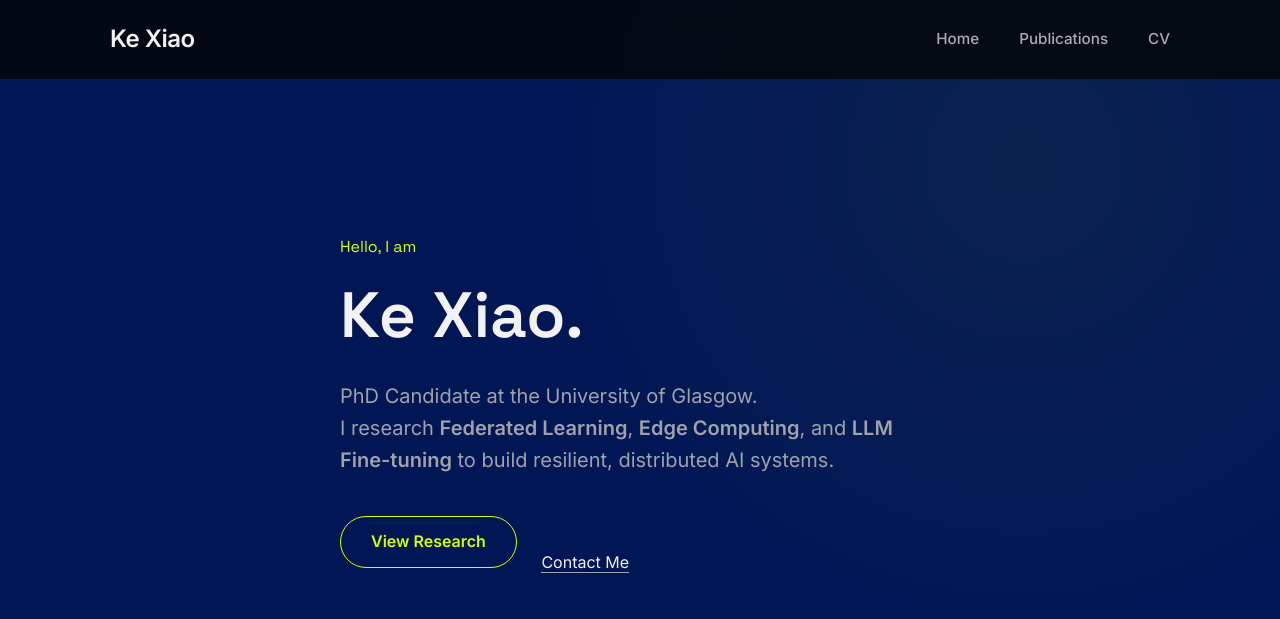
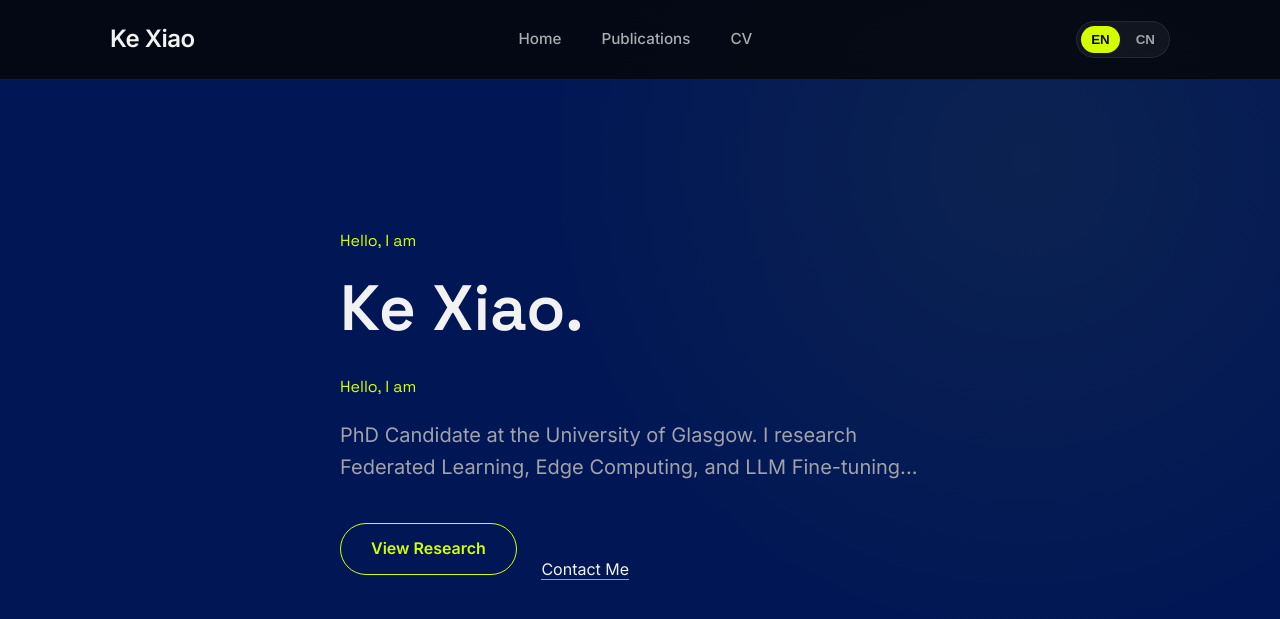
Before and after one commit to shock-xiaoke/shock-xiaoke.github.io, a Jekyll site: the page built from index.html, in a window 1280 px wide and 900 px high. Shown: the top 619 px of the window. Built offline with Jekyll 4.4.1, drawn with Linux system fonts in a browser that asks for light colours; nearby versions of some CDN libraries.

Commit message:
add zh-CN support

```diff
--- a/_layouts/default.html
+++ b/_layouts/default.html
@@ -20,6 +20,30 @@
     <link rel="stylesheet" href="{{ '/assets/css/style.css' | relative_url }}">
 </head>
 
+<script>
+    const dict = {{ site.data.i18n | jsonify }};
+    const langButtons = document.querySelectorAll('[data-lang-btn]');
+    const transEls = document.querySelectorAll('[data-i18n], [data-en]');
+    function resolveKey(obj, path) { return path.split('.').reduce((o, k) => o?.[k], obj); }
+    function applyLang(lang) {
+        const isCn = lang === 'cn';
+        document.documentElement.lang = isCn ? 'zh' : 'en';
+        localStorage.setItem('lang', lang);
+        langButtons.forEach(btn => btn.classList.toggle('active', btn.dataset.langBtn === lang));
+        transEls.forEach(el => {
+            const key = el.dataset.i18n;
+            const fromDict = key ? resolveKey(dict[lang], key) : null;
+            const fallback = el.dataset[lang];
+            const text = fromDict ?? fallback;
+            if (text) el.innerHTML = text;
+        });
+    }
+    const saved = localStorage.getItem('lang') || 'en';
+    applyLang(saved);
+    langButtons.forEach(btn => btn.addEventListener('click', () => applyLang(btn.dataset.langBtn)));
+</script>
+
+
 <body>
 
     <!-- Navigation -->
@@ -32,6 +56,10 @@
                 <!-- Placeholder for Blog if you create standard posts later -->
                 <!-- <a href="{{ '/blog.html' | relative_url }}">Blog</a> -->
                 <a href="{{ site.cv_url }}" target="_blank">CV</a>
+            </div>
+            <div class="lang-switch">
+                <button type="button" data-lang-btn="en" class="active">EN</button>
+                <button type="button" data-lang-btn="cn">CN</button>
             </div>
         </div>
     </nav>
--- a/assets/css/style.css
+++ b/assets/css/style.css
@@ -56,6 +56,30 @@
 }
 
 /* --- UTILITIES --- */
+.lang-switch {
+    display: inline-flex;
+    gap: 6px;
+    background: rgba(255, 255, 255, 0.05);
+    padding: 4px;
+    border-radius: 999px;
+    border: 1px solid var(--card-border);
+}
+
+.lang-switch button {
+    border: none;
+    background: transparent;
+    color: var(--text-secondary);
+    padding: 6px 10px;
+    border-radius: 999px;
+    cursor: pointer;
+    font-weight: 600;
+}
+
+.lang-switch button.active {
+    background: var(--accent);
+    color: #0b0b0f;
+}
+
 .filter-btn.active-filter {
     background: var(--accent);
     color: #0b0b0f;
--- a/index.html
+++ b/index.html
@@ -8,12 +8,9 @@
     <div class="container">
         <div class="hero-content">
             <span class="hero-pre">Hello, I am</span>
-            <h1 class="hero-title">Ke Xiao.</h1>
-            <p class="hero-desc">
-                PhD Candidate at the University of Glasgow.<br>
-                I research <strong>Federated Learning</strong>, <strong>Edge Computing</strong>, and <strong>LLM
-                    Fine-tuning</strong> to build resilient, distributed AI systems.
-            </p>
+            <h1 class="hero-title">Ke Xiao.</h1> <!-- stays English -->
+            <span class="hero-pre" data-i18n="hero.pre">{{ site.data.i18n.en.hero.pre }}</span>
+            <p class="hero-desc" data-i18n="hero.desc">{{ site.data.i18n.en.hero.desc }}</p>
             <div class="hero-cta">
                 <a href="#publications" class="btn">View Research</a>
                 <a href="mailto:{{ site.email }}"
@@ -27,7 +24,9 @@
 <section id="about" class="section-pad">
     <div class="container">
         <div class="section-header reveal">
-            <h2 class="section-title">About Me</h2>
+            <h2 class="section-title" data-i18n="about.title">{{ site.data.i18n.en.about.title }}</h2>
+
+
         </div>
 
         <div style="display: grid; grid-template-columns: 1fr 1fr; gap: 50px;">
@@ -46,7 +45,7 @@
                     IEEE ICDCS.
                 </p>
 
-                <h3 style="margin-top: 40px; margin-bottom: 20px;">Research Interests</h3>
+                <h3 style="margin-top: 40px;" data-i18n="about.interests">{{ site.data.i18n.en.about.interests }}</h3>
                 <div style="display: flex; flex-wrap: wrap; gap: 10px;">
                     <span class="badge">Federated Learning</span>
                     <span class="badge">Edge Computing</span>
@@ -57,7 +56,8 @@
             </div>
 
             <div class="reveal">
-                <h3 style="margin-bottom: 30px;">Education</h3>
+                <h3 style="margin-bottom: 30px;" data-i18n="about.education">{{ site.data.i18n.en.about.education }}
+                </h3>
                 <div class="timeline">
                     <div class="timeline-item">
                         <span class="timeline-date">2024 - Present</span>
@@ -84,8 +84,8 @@
 <section id="news" class="section-pad news-section">
     <div class="container">
         <div class="section-header reveal" style="align-items: center;">
-            <h2 class="section-title">News</h2>
-            <span class="news-hint">Recent updates & milestones</span>
+            <h2 class="section-title" data-i18n="news.title">{{ site.data.i18n.en.news.title }}</h2>
+            <span class="news-hint" data-i18n="news.hint">{{ site.data.i18n.en.news.hint }}</span>
         </div>
 
         <div class="news-grid">
@@ -100,16 +100,15 @@
                     <span class="news-tag">{{ item.tag }}</span>
                     {% endif %}
                 </div>
-                <h3 class="news-title">
-                    {% if item.url %}
-                    <a href="{{ item.url }}" target="_blank" rel="noopener">{{ item.title }}</a>
-                    {% else %}
+                <h3 class="news-title" data-en="{{ item.title | escape }}"
+                    data-cn="{{ item.title_cn | default: item.title | escape }}">
                     {{ item.title }}
-                    {% endif %}
                 </h3>
-                {% if item.description %}
-                <p class="news-desc">{{ item.description }}</p>
-                {% endif %}
+                <p class="news-desc" data-en="{{ item.description | escape }}"
+                    data-cn="{{ item.description_cn | default: item.description | escape }}">
+                    {{ item.description }}
+                </p>
+
             </article>
             {% endfor %}
             {% else %}
@@ -123,8 +122,9 @@
 <section id="publications" class="section-pad" style="background: rgba(255,255,255,0.01);">
     <div class="container">
         <div class="section-header reveal">
-            <h2 class="section-title">Selected Publications</h2>
-            <a href="{{ '/publications.html' | relative_url }}" style="font-size: 1.1rem;">View All &rarr;</a>
+            <h2 class="section-title" data-i18n="pubs.title">{{ site.data.i18n.en.pubs.title }}</h2>
+            <a href="{{ '/publications.html' | relative_url }}" data-i18n="pubs.view_all">{{
+                site.data.i18n.en.pubs.view_all }}</a>
         </div>
 
         <div class="grid-2">
```
Also changed, not shown: _data/i18n.yml (added, +47 -0 lines), _data/news.yml (+14 -0 lines), publications.html (+4 -5 lines).
